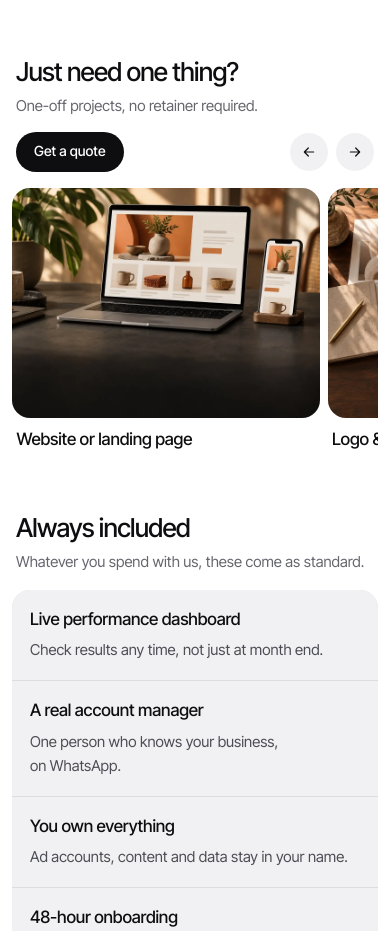
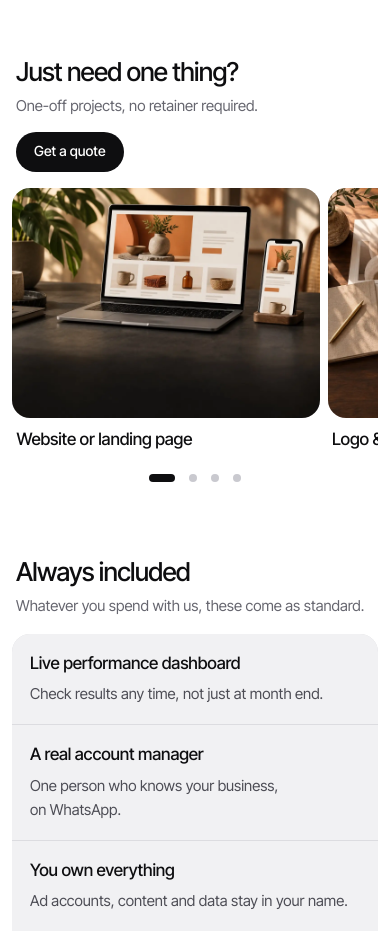
Before and after one commit to Vokondo/trendzeta-website, a plain HTML site: page pricing.html in a window 390 px wide. Shown: the part 3540-4471 px from the top of the page. Drawn offline with Linux system fonts and the light colour scheme.

Commit message:
Pricing carousel: dots instead of arrows
Removes the previous/next arrows from the one-off projects carousel and
brings back the dots underneath. Auto-advance and the single 'Get a
quote' button stay.

Co-Authored-By: Claude Opus 5.5 <noreply@anthropic.com>
Claude-Session: https://claude.ai/code/session_01FJ6Y5GkRG6qehYbqJ12qDG

```diff
--- a/css/styles.css
+++ b/css/styles.css
@@ -2581,7 +2581,7 @@ a.c--media:hover > img { transform: scale(1.03); }
   .project__img { aspect-ratio: 4 / 3; }
   .project h3 { margin-top: 10px; }
   .shead:has(.shead__side) { flex-direction: column; align-items: stretch; gap: 14px; }
-  .shead__side { justify-content: space-between; }
+  .shead__side { justify-content: flex-start; }
   .shead__side .pill { height: 40px; padding: 0 18px; }
 }
 @media (prefers-reduced-motion: reduce) { .project__img img { transition: none; } .project:hover .project__img img { transform: none; } }
--- a/pricing.html
+++ b/pricing.html
@@ -174,7 +174,7 @@
   <link rel="icon" type="image/png" sizes="192x192" href="images/favicon-192.png" />
   <link rel="apple-touch-icon" href="images/apple-touch-icon.png" />
   <meta name="theme-color" content="#ff5f05" />
-  <link rel="stylesheet" href="css/styles.css?v=58" />
+  <link rel="stylesheet" href="css/styles.css?v=59" />
 </head>
 <body class="inner">
   <header class="navbar" id="navbar">
@@ -337,10 +337,6 @@
         </div>
         <div class="shead__side">
           <a href="contact.html" class="pill pill--ink">Get a quote</a>
-          <div class="rail-nav" data-rail-nav="project-rail">
-            <button type="button" data-dir="-1" aria-label="Previous" aria-controls="project-rail"><svg class="i" viewBox="0 0 24 24"><path d="M19 12H5M11 6l-6 6 6 6"/></svg></button>
-            <button type="button" data-dir="1" aria-label="Next" aria-controls="project-rail"><svg class="i" viewBox="0 0 24 24"><path d="M5 12h14M13 6l6 6-6 6"/></svg></button>
-          </div>
         </div>
       </div>
       <div class="rail rail--carousel" id="project-rail" data-rail data-carousel aria-roledescription="carousel" aria-label="One-off projects">
@@ -361,6 +357,7 @@
           <h3>Launch campaign</h3>
         </a>
       </div>
+      <div class="rail-dots" data-rail-dots="project-rail"></div>
     </div>
   </section>
 
```
Also changed, not shown: about.html (+1 -1 lines), contact.html (+1 -1 lines), index.html (+1 -1 lines).
